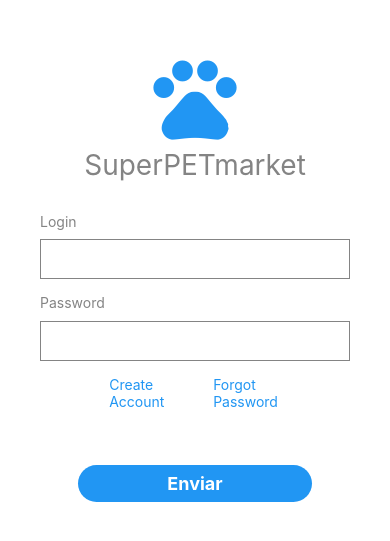
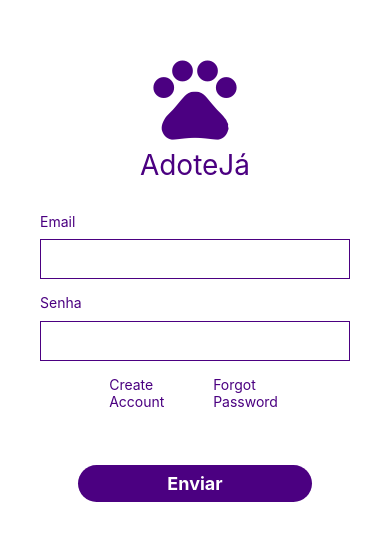
Before and after one commit to leocunhaa/supermarket, a React Native app: screen /login in a window 390 px wide. Shown: the part 173-714 px from the top of the page. Built offline with nearby package versions, Linux system fonts and the light colour scheme.

Commit message:
BackEnd adicionado

```diff
--- a/App.tsx
+++ b/App.tsx
@@ -4,25 +4,46 @@ import Login from './src/pages/introducao/Login';
 import CreateAccount from "./src/pages/createAccount/CreateAccount";
 import Home from "./src/pages/home/Home";
 import ForgotPassword from "./src/pages/forgotPassword/ForgotPassword";
+import ShoppingCart from "./src/pages/shoppingCart/ShoppingCart";
 import Icon from 'react-native-vector-icons/AntDesign'
+import { useState } from "react";
 
 function App(): JSX.Element {
   const Stack = createNativeStackNavigator();
+  const [shoppingCart, setShoppingCart] = useState([])
+
   return (
 
     <NavigationContainer>
       <Stack.Navigator>
 
         <Stack.Screen options={{headerShown: false}} name="login" component={Login}></Stack.Screen>
-        <Stack.Screen options={{title: "Criar Usuario"}} name="createAccount" component={CreateAccount}></Stack.Screen>
-        <Stack.Screen options={{title: "Recuperar Senha"}} name="forgotPassword" component={ForgotPassword}></Stack.Screen>
-        <Stack.Screen options={{title: "Ofertas",
-        headerBackVisible: false,
-        headerTitleAlign: "center",
-        headerRight: ()=> (<Icon name="logout" size={23}></Icon>),
-        headerLeft: ()=> (<Icon name="shoppingcart" size={23}></Icon>)}}
-        name="home"
-        component={Home}></Stack.Screen>
+        <Stack.Screen options={({navigation}) =>{
+          return{
+
+            headerBackVisible: false,
+            headerTitleAlign: "center",
+            title: "Home",
+            headerLeft: ()=> (
+              <Icon onPress={()=>(navigation.navigate("shoppingCart", {shoppingCart}))} name="heart" size={23}></Icon>
+              ),
+              headerRight: ()=> (
+                <>
+              <Icon onPress={()=>(navigation.navigate("login"))} name="logout" size={23}></Icon>
+              </>
+            )
+          }
+        }} name="home">
+          {
+            () => (
+              <Home shoppingCart={shoppingCart} setShoppingCart={setShoppingCart}></Home>
+            )
+          }
+        </Stack.Screen>
+
+        <Stack.Screen options={{headerShown: false}} name="createAccount" component={CreateAccount}></Stack.Screen>
+        <Stack.Screen options={{headerShown: false}} name="forgotPassword" component={ForgotPassword}></Stack.Screen>
+        <Stack.Screen options={{ title: "Favoritos" }} name="shoppingCart" component={ShoppingCart}></Stack.Screen>
 
       </Stack.Navigator>
     </NavigationContainer>
--- a/package.json
+++ b/package.json
@@ -13,8 +13,12 @@
     "@react-navigation/native-stack": "^6.9.17",
     "@rneui/base": "^0.0.0-edge.2",
     "@rneui/themed": "^0.0.0-edge.2",
+    "axios": "^1.6.2",
+    "cors": "^2.8.5",
     "expo": "~49.0.15",
     "expo-status-bar": "~1.6.0",
+    "express": "^4.18.2",
+    "ngrok": "^5.0.0-beta.2",
     "react": "18.2.0",
     "react-native": "0.72.6",
     "react-native-safe-area-context": "4.6.3",
--- a/src/pages/createAccount/CreateAccount.tsx
+++ b/src/pages/createAccount/CreateAccount.tsx
@@ -1,34 +1,80 @@
-import React from 'react'
-import { StatusBar } from 'expo-status-bar';
-import { Text, View, TextInput, Button, TouchableOpacity} from 'react-native';
-import Styles from '../introducao/Style'
-import Icon from 'react-native-vector-icons/AntDesign'
+import React, { useContext, useState } from 'react';
+import { View, Text, TextInput, TouchableOpacity } from 'react-native';
+import Styles from '../introducao/Style';
 
-const CreateAccount = ({navigation}: any) =>{
-    return(
+const CreateAccount = ({ navigation }: any) => {
+
+
+  const [login, setLogin] = useState('');
+  const [email, setEmail] = useState('');
+  const [password, setPassword] = useState('');
+  const [confirmPassword, setConfirmPassword] = useState('');
+
+  const handleCreateAccount = async () => {
+    try {
+      console.log("Botão de Cadastrar pressionado");
+      const response = await fetch("http://172.20.10.6:3000/criar", {
+        method: "POST",
+        headers: {
+          "Content-Type": "application/json",
+        },
+        body: JSON.stringify({
+          nome: login,
+          email: email,
+          senha: password,
+        }),
+      });
+
+      if (response.ok) {
+        // Cadastro bem-sucedido, redirecione ou forneça feedback ao usuário
+      } else {
+        // Trate erros de cadastro falhado
+        console.error("Erro ao cadastrar usuário");
+      }
+    } catch (error) {
+      console.error("Erro de conexão:", error);
+    }
+
+    navigation.navigate("login");
+
+  };
+
+  return (
     <View style={Styles.container}>
-
       <View style={Styles.logo}>
         <Text style={Styles.text}>Cadastro</Text>
       </View>
 
       <Text style={Styles.label}>Login</Text>
-        <TextInput style={Styles.input}/>
+      <TextInput
+        style={Styles.input}
+        onChangeText={(text) => setLogin(text)}
+        value={login}
+        placeholder="Digite seu login"
+      />
 
       <Text style={Styles.label}>Email</Text>
-        <TextInput style={Styles.input}/>
+      <TextInput
+        style={Styles.input}
+        onChangeText={(text) => setEmail(text)}
+        value={email}
+        placeholder="Digite seu email"
+      />
 
-        <Text style={Styles.label}>Password</Text>
-        <TextInput style={Styles.input}/>
-        <Text style={Styles.label}>Digite novamente a senha</Text>
-        <TextInput style={Styles.input}/>
+      <Text style={Styles.label}>Senha</Text>
+      <TextInput
+        style={Styles.input}
+        secureTextEntry
+        onChangeText={(text) => setPassword(text)}
+        value={password}
+        placeholder="Digite sua senha"
+      />
 
-        <TouchableOpacity onPress={()=>{navigation.navigate("login")}} style={Styles.buttonCreateAccount}>
+      <TouchableOpacity onPress={handleCreateAccount} style={Styles.buttonCreateAccount}>
         <Text style={Styles.buttonTextCreateAccount}>Cadastrar</Text>
       </TouchableOpacity>
+    </View>
+  );
+};
 
-        </View>
-   )
-}
-
-export default CreateAccount
+export default CreateAccount;
--- a/src/pages/home/StyleHome.tsx
+++ b/src/pages/home/StyleHome.tsx
@@ -16,20 +16,25 @@ const StylesHome = StyleSheet.create({
     },
 
     buttonText:{
-        fontSize: 12,
+        fontSize: 15,
         color: "#FFF",
         fontWeight: "bold"
     },
 
     button:{
-        backgroundColor: "#848484",
-        borderRadius: 10,
-        paddingVertical: 5,
-        width: "50%",
+        backgroundColor: "#4b0081",
+        borderRadius: 5,
+        paddingVertical: 10,
+        width: "60%",
         alignSelf: "center",
         bottom: "-2%",
         alignItems: "center",
         justifyContent: "center"
+    },
+
+    card:{
+
+        backgroundColor: "#4b0081"
     },
 
     productContainer:{
@@ -50,8 +55,8 @@ const StylesHome = StyleSheet.create({
     },
     addButton:{
 
+
     }
-
 
 })
 
--- a/src/pages/introducao/Login.tsx
+++ b/src/pages/introducao/Login.tsx
@@ -1,36 +1,73 @@
-import React from 'react'
-import { StatusBar } from 'expo-status-bar';
-import { Text, View, TextInput, Button, TouchableOpacity} from 'react-native';
-import Styles from './Style'
-import Icon from 'react-native-vector-icons/MaterialIcons'
+import React, { useState } from 'react';
+import { View, Text, TextInput, TouchableOpacity } from 'react-native';
+import Styles from './Style';
+import Icon from 'react-native-vector-icons/MaterialIcons';
 
-const Login = ({navigation}: any) =>{
+const Login = ({ navigation }: any) => {
+  const [login, setLogin] = useState('');
+  const [password, setPassword] = useState('');
+
+  const handleLogin = async () => {
+    try {
+      const response = await fetch("http://172.20.10.6:3000/login", {
+        method: "POST",
+        headers: {
+          "Content-Type": "application/json",
+        },
+        body: JSON.stringify({
+          email: login,
+          senha: password,
+        }),
+      });
+
+      if (response.ok) {
+        const data = await response.json();
+        // Autenticação bem-sucedida, redirecione para a página Home
+        console.log("Login bem-sucedido");
+        console.log("Token:", data.token);
+        navigation.navigate("home");
+      } else {
+        // Trate erros de login falhado
+        console.error("Erro ao fazer login");
+      }
+    } catch (error) {
+      console.error("Erro de conexão:", error);
+    }
+
+  };
 
   return (
     <View style={Styles.container}>
-
       <View style={Styles.logo}>
-            <Icon name="pets" size={100} color={"#2196F3"}/>
-            <Text style={Styles.text}>SuperPETmarket</Text>
+        <Icon name="pets" size={100} color="#4b0081" />
+        <Text style={Styles.text}>AdoteJá</Text>
       </View>
 
-          <Text style={Styles.label}>Login</Text>
-          <TextInput style={Styles.input}/>
+      <Text style={Styles.label}>Email</Text>
+      <TextInput style={Styles.input} onChangeText={(text) => setLogin(text)} value={login} />
 
-          <Text style={Styles.label}>Password</Text>
-          <TextInput style={Styles.input}/>
+      <Text style={Styles.label}>Senha</Text>
+      <TextInput
+        style={Styles.input}
+        secureTextEntry
+        onChangeText={(text) => setPassword(text)}
+        value={password}
+      />
 
       <View style={Styles.createAccountForgot}>
-            <Text onPress={()=>{navigation.navigate("createAccount")}} style={Styles.link}>Create Account</Text>
-            <Text onPress={()=>{navigation.navigate("forgotPassword")}} style={Styles.link}>Forgot Password</Text>
+        <Text onPress={() => navigation.navigate('createAccount')} style={Styles.link}>
+          Create Account
+        </Text>
+        <Text onPress={() => navigation.navigate('forgotPassword')} style={Styles.link}>
+          Forgot Password
+        </Text>
       </View>
 
-          <TouchableOpacity onPress={()=>{navigation.navigate("home")}} style={Styles.button}>
+      <TouchableOpacity onPress={handleLogin} style={Styles.button}>
         <Text style={Styles.buttonText}>Enviar</Text>
       </TouchableOpacity>
-
     </View>
   );
-}
+};
 
-export default Login
+export default Login;
--- a/src/pages/introducao/Style.tsx
+++ b/src/pages/introducao/Style.tsx
@@ -10,13 +10,13 @@ const Styles = StyleSheet.create({
     },
 
     label:{
-        color: "#848484"
+        color: "#4b0081"
     },
 
     input:{
         width: "100%",
         height: 40,
-        borderColor: "#848484",
+        borderColor: "#4b0081",
         borderWidth: 1,
         marginTop: "3%",
         marginBottom:"5%",
@@ -32,13 +32,13 @@ const Styles = StyleSheet.create({
     },
 
     link:{
-        color: "#2196F3",
+        color: "#4b0081",
         marginLeft: "10%",
     },
 
    button:{
     position: "absolute",
-    backgroundColor: "#2196F3",
+    backgroundColor: "#4b0081",
     borderRadius: 50,
     paddingVertical: 8,
     width: "60%",
@@ -58,7 +58,7 @@ const Styles = StyleSheet.create({
 
    buttonCreateAccount:{
     position: "absolute",
-    backgroundColor: "#2196F3",
+    backgroundColor: "#4b0081",
     borderRadius: 50,
     paddingVertical: 8,
     width: "60%",
@@ -82,7 +82,7 @@ const Styles = StyleSheet.create({
 
    text:{
     fontSize: 28,
-    color: "#848484"
+    color: "#4b0081"
    }
 
   });
--- /dev/null
+++ b/src/pages/shoppingCart/ShoppingCart.tsx
@@ -0,0 +1,43 @@
+import { Card } from "@rneui/base";
+import React from "react";
+import {Text, Image, ScrollView, Pressable} from 'react-native'
+
+const ShoppingCart = ({route}: any) =>{
+    const {shoppingCart} = route.params
+    return(
+
+        <ScrollView>
+            {shoppingCart.map((prod: any, i: number)=>(
+                <Card key={i}>
+
+                    <Card.Title> {prod.name} </Card.Title>
+                    <Card.Image source={{uri: prod.image}}/>
+
+                    <Pressable onPress={()=>{
+                    }}
+                    style={({pressed}) =>({
+                        backgroundColor: pressed ? '#9a2edb' : '#4b0081',
+                        borderRadius: 5,
+                        paddingVertical: 10,
+                        width: "45%",
+                        alignSelf: "center",
+                        bottom: "-2%",
+                        alignItems: "center",
+                        justifyContent: "center",
+                        fontSize: 15
+                    })}>
+
+                        <Text style={{
+                            fontSize: 15,
+                            color: 'white'
+                        }}>Ver mais</Text>
+
+                    </Pressable>
+
+                </Card>
+            ))}
+        </ScrollView>
+    )
+}
+
+export default ShoppingCart;
```
Also changed, not shown: src/pages/home/Home.tsx (+77 -15 lines), 1 other file (tests, documents, lock files or other folders). Lines whose indentation alone changed are shown as unchanged.
